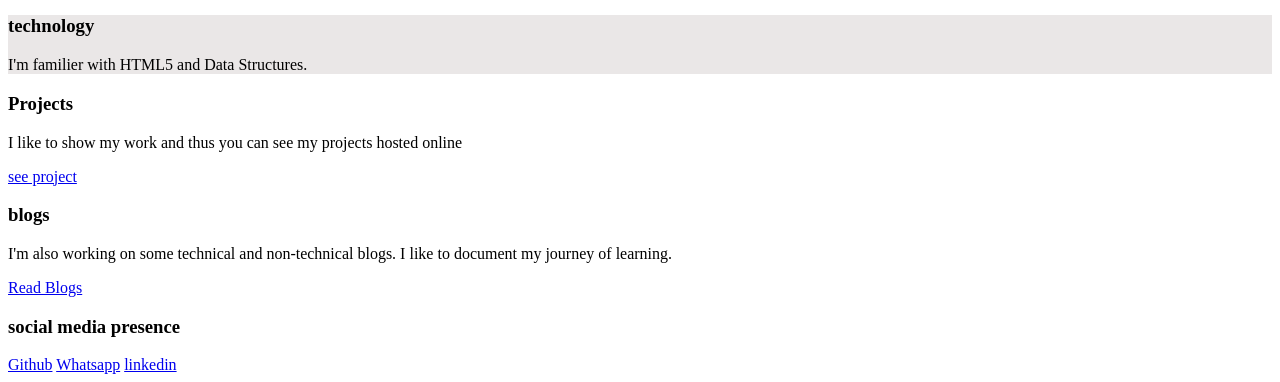
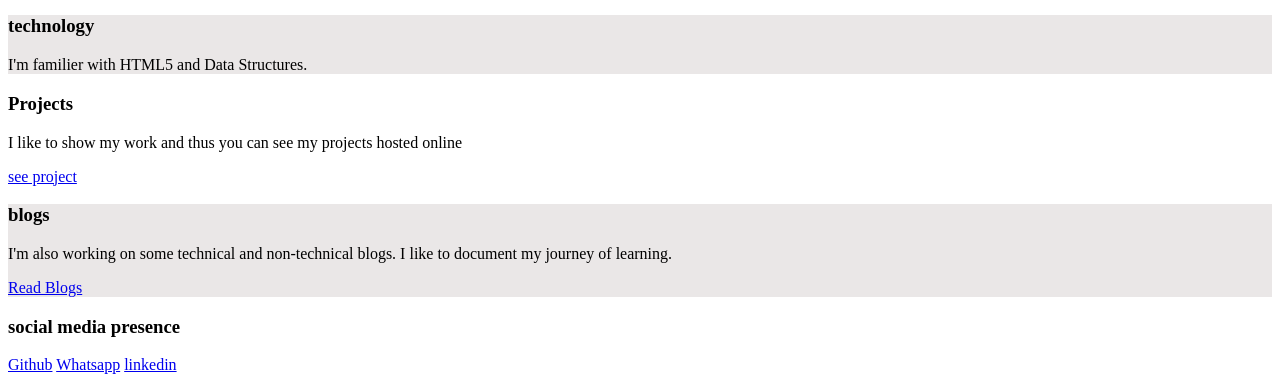
Before and after one commit to Salma072/Salma-portfolio, a plain HTML site: page index.html in a window 1280 px wide. Shown: the part 477-859 px from the top of the page. Drawn offline with Linux system fonts and the light colour scheme.

Commit message:
add bgblogs

```diff
--- a/index.html
+++ b/index.html
@@ -28,7 +28,7 @@
         <p>I like to show my work and thus you can see my projects hosted online</p>
         <a href="project.html">see project</a>
     </div>
-    <div>
+    <div style="background-color:rgb(234, 231, 231)">
         <h3>blogs</h3>
         <p>I'm also working on some technical and non-technical blogs. I like to document my journey of learning.</p>
         <a href="blogs.html">Read Blogs</a>
```
